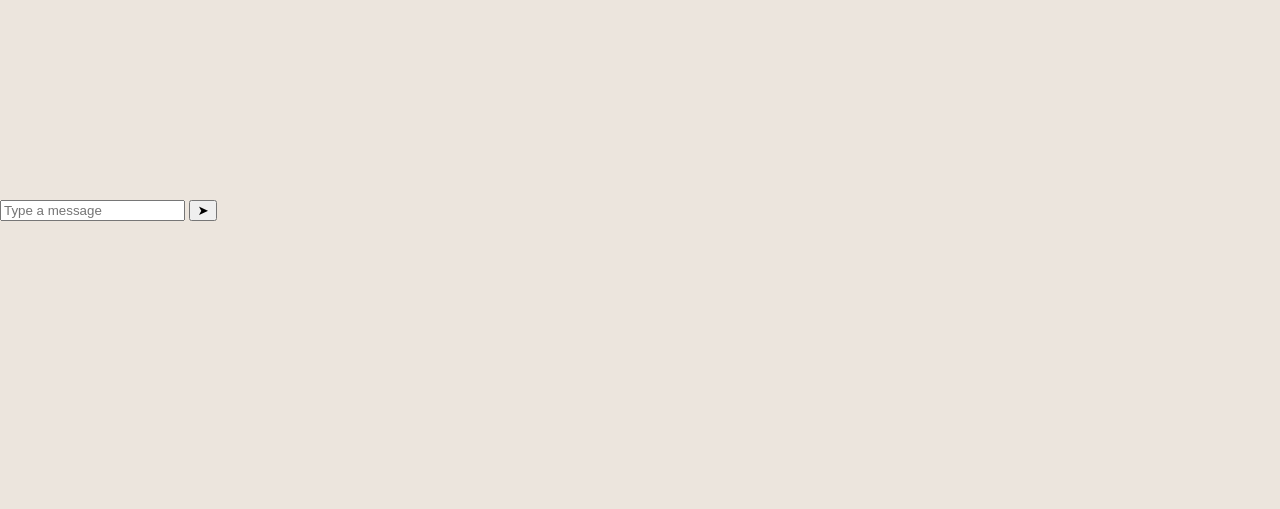
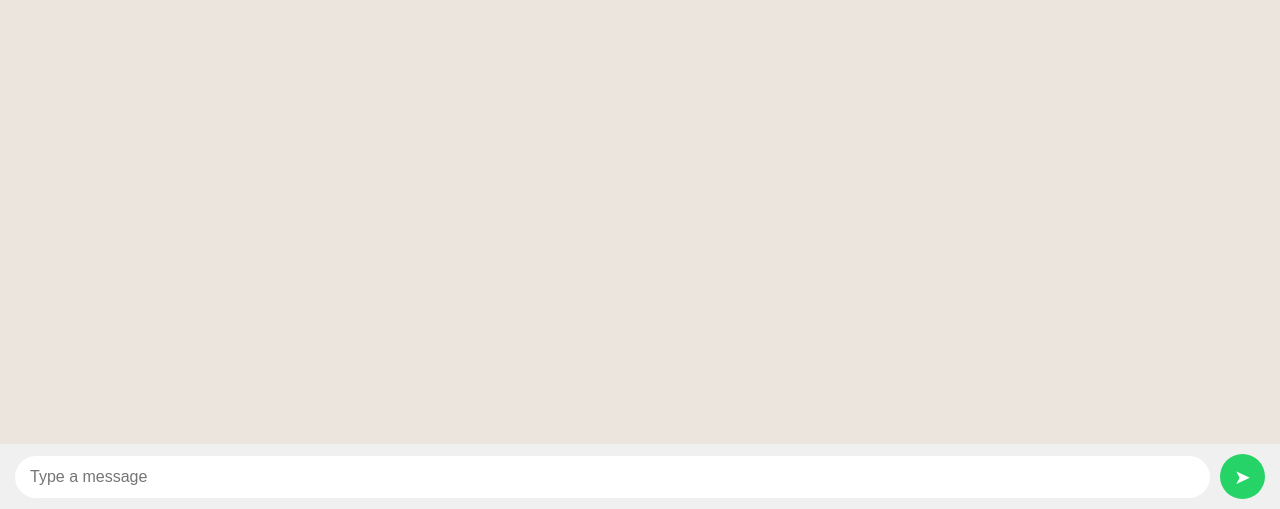
Before and after one commit to afzalhussainpydlp/HelloApp, a Django app: page /chat/ in a window 1280 px wide. Shown: the part 291-800 px from the top of the page. Run offline with Django 5.2, Linux system fonts and the light colour scheme.

Commit message:
some html anfd css chnages

```diff
--- a/static/css/style.css
+++ b/static/css/style.css
@@ -194,3 +194,41 @@ h1{
     max-width: 60%;
     border-radius: 10px;
 }
+
+/* Message Input */
+
+.message-input {
+    display: flex;
+    align-items: center;
+    gap: 10px;
+    padding: 10px 15px;
+    background-color: #f0f0f0;
+    position: fixed;
+    bottom: 0;
+    left: 0;
+    right: 0;
+}
+
+.message-input input {
+    flex: 1;
+    padding: 12px 15px;
+    border: none;
+    border-radius: 25px;
+    outline: none;
+    font-size: 16px;
+}
+
+.message-input button {
+    width: 45px;
+    height: 45px;
+    border: none;
+    border-radius: 50%;
+    background-color: #25D366;
+    color: white;
+    font-size: 20px;
+    cursor: pointer;
+}
+
+.message-input button:hover {
+    background-color: #20bd5a;
+}
--- a/templates/chat.html
+++ b/templates/chat.html
@@ -49,13 +49,10 @@
 
 
     <!-- Message Input -->
-    <div class="message-box">
-
-        <input type="text" placeholder="Type a message">
-
-        <button>➤</button>
-
-    </div>
+   <div class="message-input">
+    <input type="text" placeholder="Type a message">
+    <button>➤</button>
+</div>
 
 </body>
 
```
